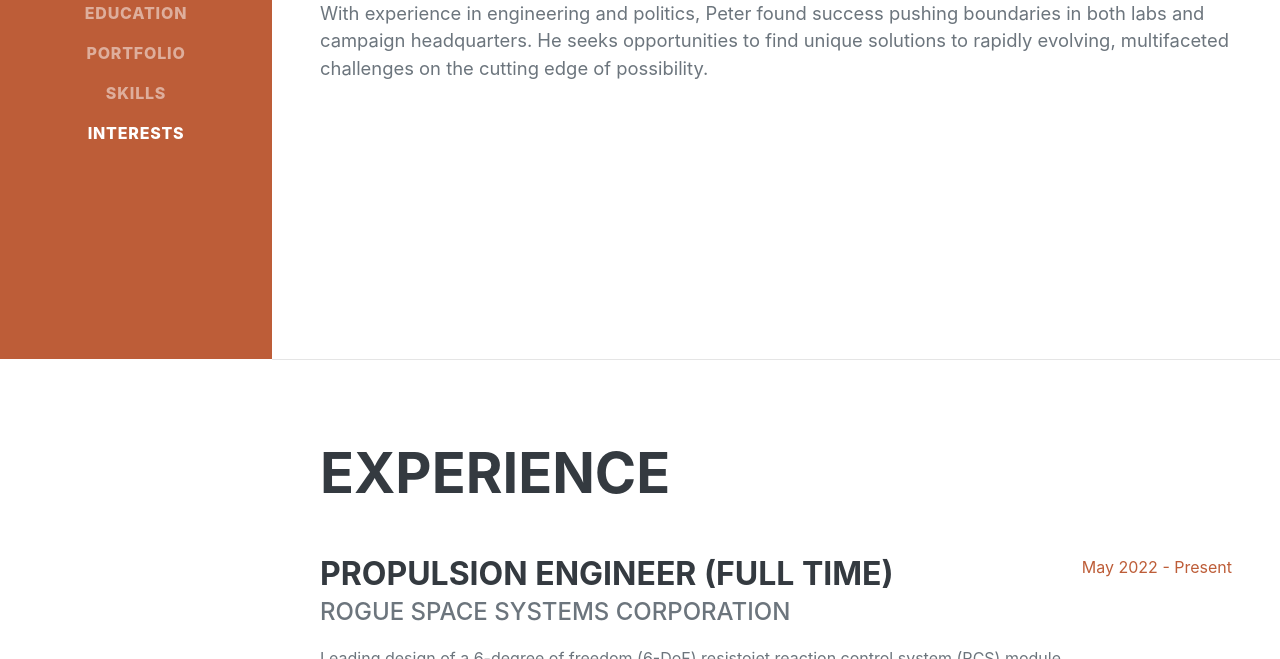
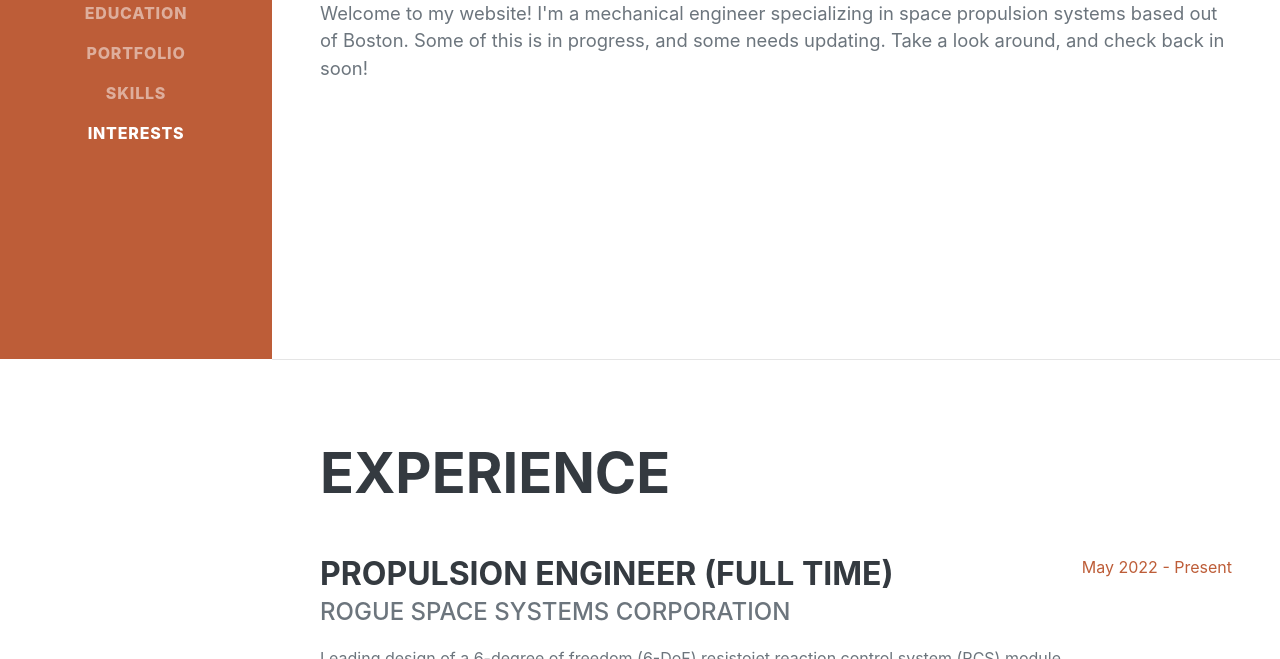
Before and after one commit to Petercyjha/petercyjha.github.io, a plain HTML site: page index.html in a window 1280 px wide. Shown: the part 441-1100 px from the top of the page. Drawn offline with nearby package versions, Linux system fonts and the light colour scheme; a web font is replaced by a local one.

Commit message:
Quick update
Changed the pic, amended some text

```diff
--- a/index.html
+++ b/index.html
@@ -53,7 +53,7 @@
 						<a class="social-icon mb-3" href="mailto:peterha@bu.edu"><i class="far fa-envelope"></i></a>
 						<a class="social-icon mb-3" href="http://linkedin.com/in/peter-ha" target="_blank"><i class="fab fa-linkedin-in"></i></a>
                     </div>
-                    <p class="lead mb-5">With experience in engineering and politics, Peter found success pushing boundaries in both labs and campaign headquarters. He seeks opportunities to find unique solutions to rapidly evolving, multifaceted challenges on the cutting edge of possibility.</p>
+                    <p class="lead mb-5">Welcome to my website! I'm a mechanical engineer specializing in space propulsion systems based out of Boston. Some of this is in progress, and some needs updating. Take a look around, and check back in soon!</p>
                 </div>
             </section>
             <hr class="m-0" />
```
Also changed, not shown: 2 other files.
